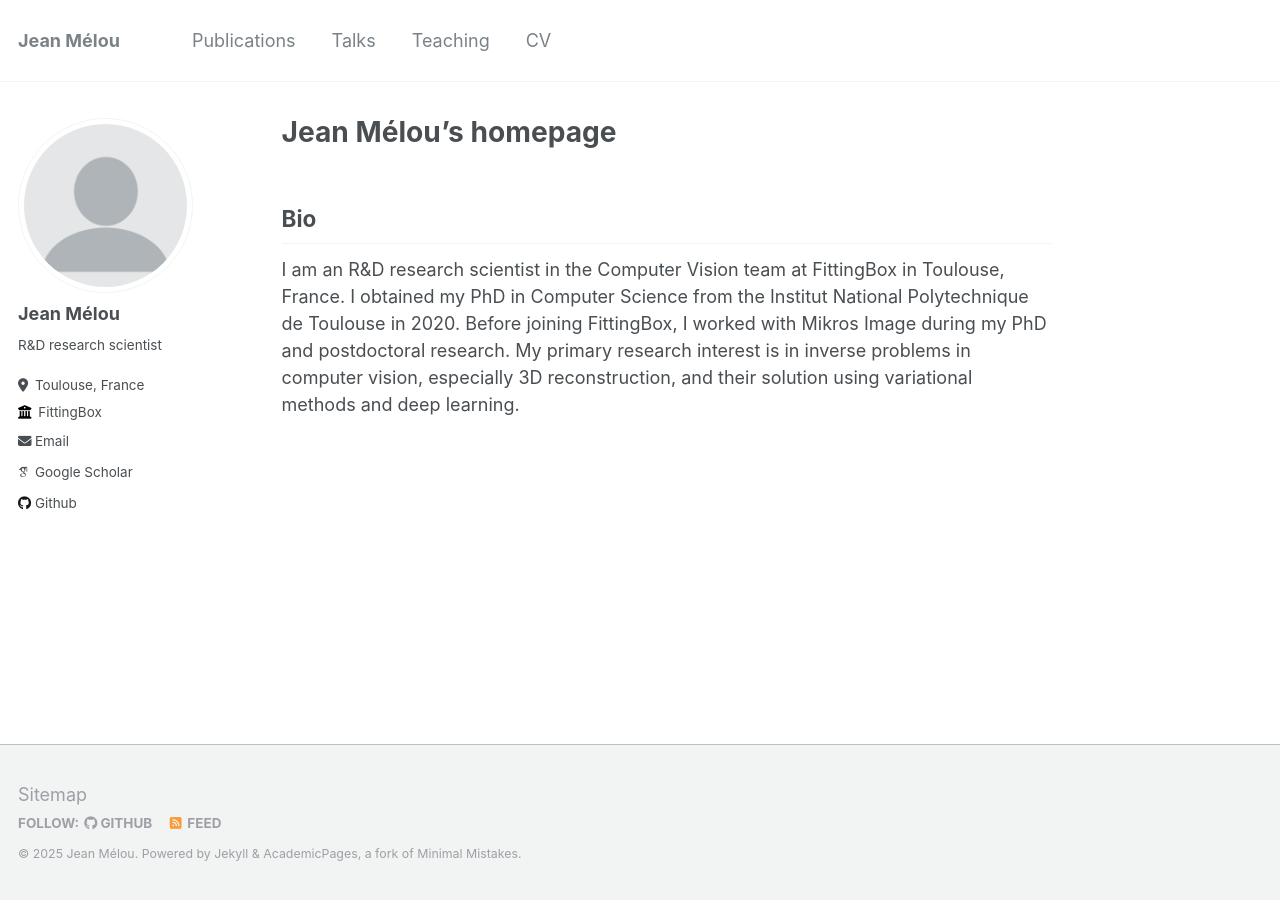
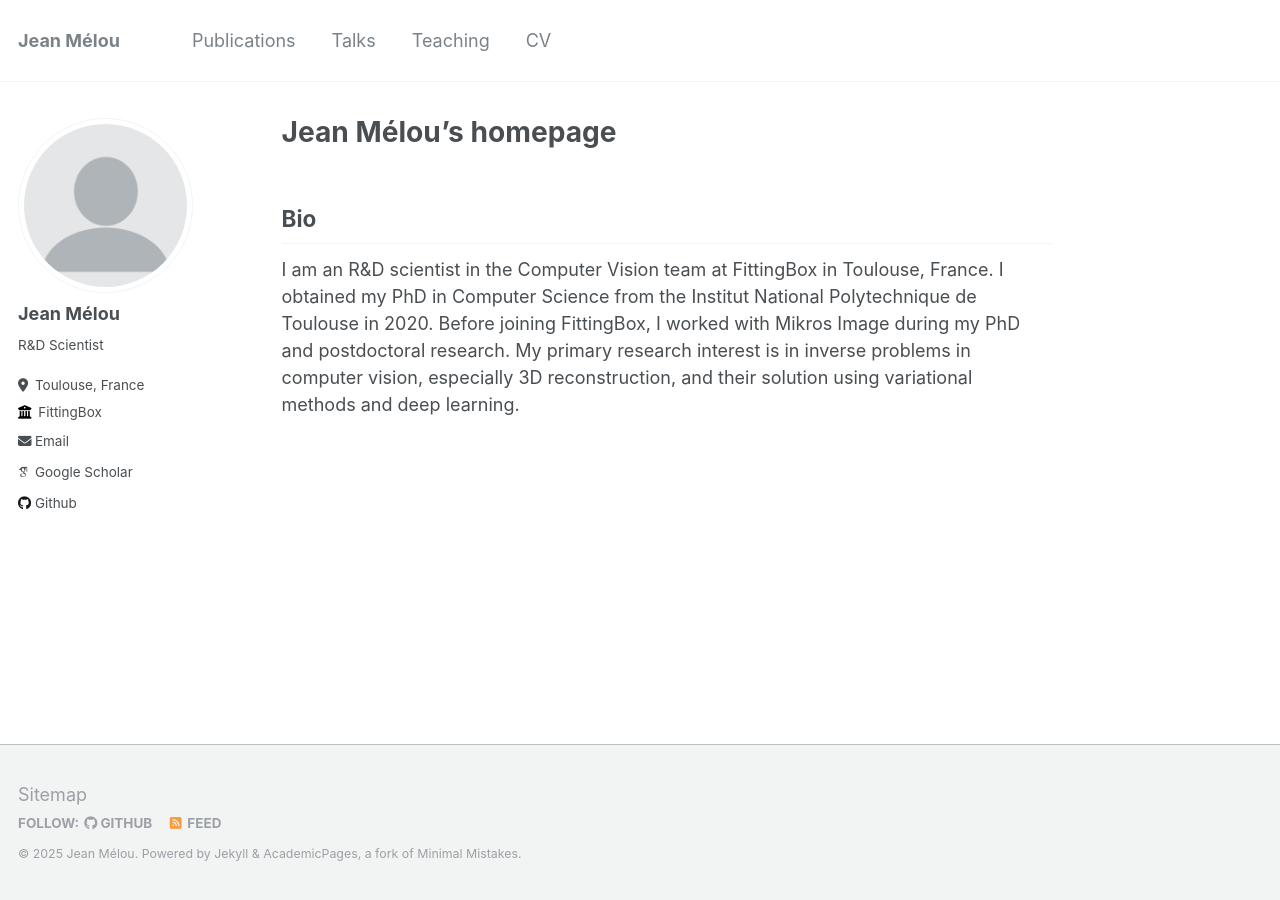
Before and after one commit to jmelou/jmelou.github.io, a Jekyll site: the page built from _pages/about.md, in a window 1280 px wide. Built offline with Jekyll 4.4.1, drawn with Linux system fonts in a browser that asks for light colours; some web fonts are replaced.

Commit message:
Quelques modif

```diff
--- a/_config.yml
+++ b/_config.yml
@@ -24,7 +24,7 @@ author:
   avatar           : "profile.png"
   name             : "Jean Mélou"
   pronouns         : # example: "she/her"
-  bio              : "R&D research scientist"
+  bio              : "R&D Scientist"
   location         : "Toulouse, France"
   employer         : "FittingBox"
   uri              : # URL
--- a/_pages/about.md
+++ b/_pages/about.md
@@ -9,5 +9,5 @@ redirect_from:
 
 Bio
 ------
-I am an R&D research scientist in the Computer Vision team at FittingBox in Toulouse, France. I obtained my PhD in Computer Science from the Institut National Polytechnique de Toulouse in 2020. Before joining FittingBox, I worked with Mikros Image during my PhD and postdoctoral research.
+I am an R&D scientist in the Computer Vision team at FittingBox in Toulouse, France. I obtained my PhD in Computer Science from the Institut National Polytechnique de Toulouse in 2020. Before joining FittingBox, I worked with Mikros Image during my PhD and postdoctoral research.
 My primary research interest is in inverse problems in computer vision, especially 3D reconstruction, and their solution using variational methods and deep learning.
```
